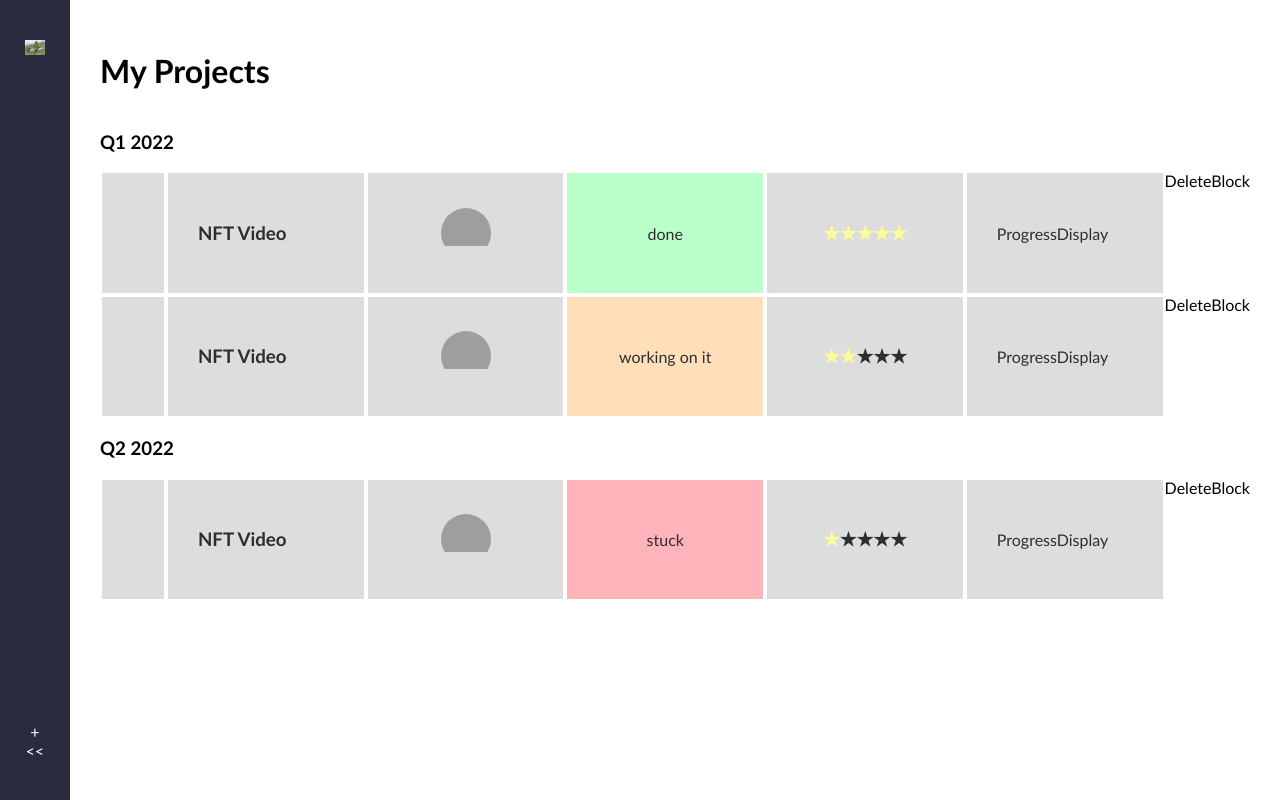
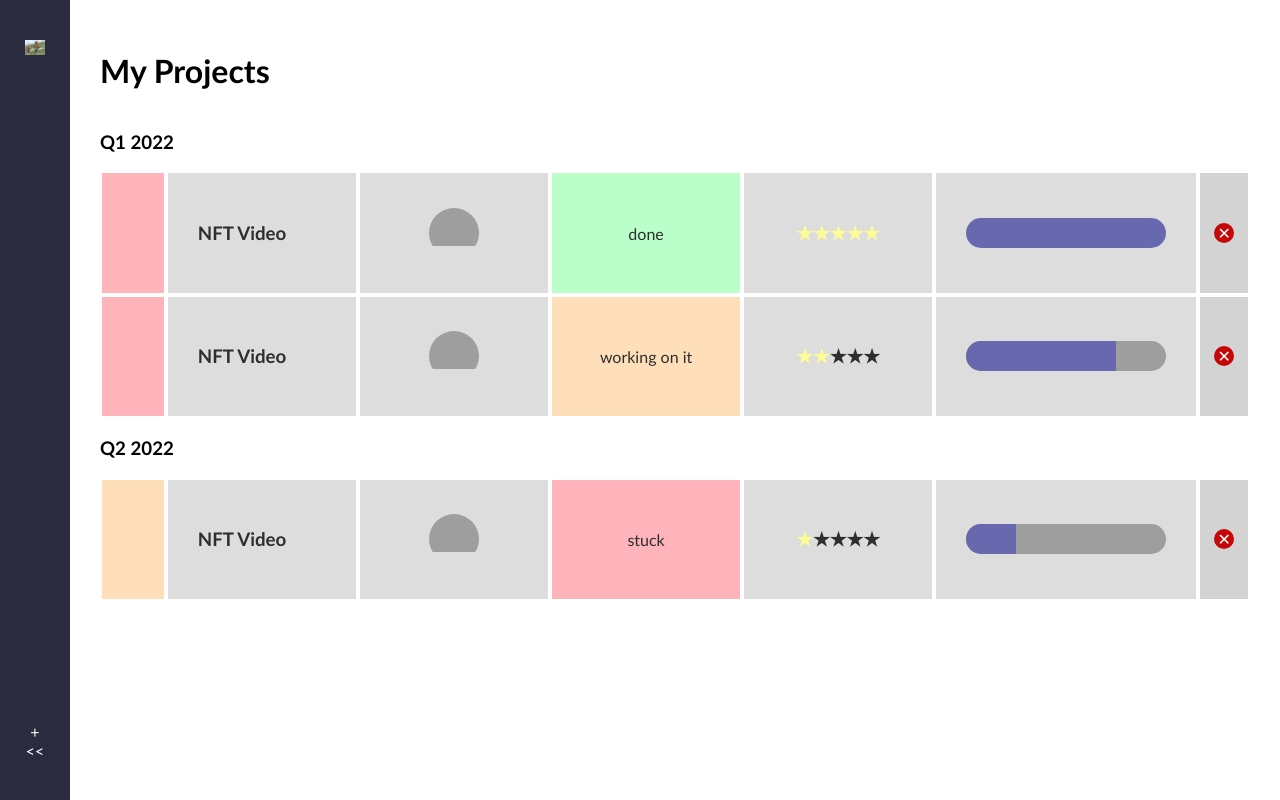
Before and after one commit to hayesdev/8-Fifteen, a React (Create React App) app in the folder 8-fifteen/: page / in a window 1280 px wide. Built offline with nearby package versions, Linux system fonts and the light colour scheme; grey boxes are pictures that could not be loaded.

Commit message:
Completes dashboard styling

```diff
--- a/8-fifteen/src/components/DeleteBlock.js
+++ b/8-fifteen/src/components/DeleteBlock.js
@@ -1,7 +1,14 @@
 import React from "react";
 
 const DeleteBlock = () => {
-  return <div>DeleteBlock</div>;
+  const deleteTicket = () => console.log("ticket deleted!");
+  return (
+    <div className="delete-block">
+      <div className="delete-icon" onClick={deleteTicket}>
+        ✕
+      </div>
+    </div>
+  );
 };
 
 export default DeleteBlock;
--- a/8-fifteen/src/components/PriorityDisplay.js
+++ b/8-fifteen/src/components/PriorityDisplay.js
@@ -4,7 +4,7 @@ const PriorityDisplay = ({ priority }) => {
   return (
     <div className="priority-display">
       <div className="star-container">
-        <h3 style={{ color: priority >= 1 ? "rgb(253,253,150)" : "" }}>★</h3>
+        <h3 style={{ color: priority >= 1 ? "rgb(253, 253, 150)" : "" }}>★</h3>
         <h3 style={{ color: priority >= 2 ? "rgb(253,253,150)" : "" }}>★</h3>
         <h3 style={{ color: priority >= 3 ? "rgb(253,253,150)" : "" }}>★</h3>
         <h3 style={{ color: priority >= 4 ? "rgb(253,253,150)" : "" }}>★</h3>
--- a/8-fifteen/src/components/ProgressDisplay.js
+++ b/8-fifteen/src/components/ProgressDisplay.js
@@ -1,7 +1,16 @@
 import React from "react";
 
-const ProgressDisplay = () => {
-  return <div>ProgressDisplay</div>;
+const ProgressDisplay = ({ progress }) => {
+  return (
+    <div className="progress-display">
+      <div className="progress-bar">
+        <div
+          className="progress-indicator"
+          style={{ width: progress + "%" }}
+        ></div>
+      </div>
+    </div>
+  );
 };
 
 export default ProgressDisplay;
--- a/8-fifteen/src/components/TicketCard.js
+++ b/8-fifteen/src/components/TicketCard.js
@@ -10,12 +10,12 @@ const TicketCard = ({ color, ticket }) => {
   return (
     <div className="ticket-card">
       <Link to={`/ticket/${ticket.documentId}`} id="link">
-        <div className="ticket-color"></div>
+        <div className="ticket-color" style={{ backgroundColor: color }}></div>
         <h3>{ticket.title}</h3>
         <AvatarDisplay ticket={ticket} />
         <StatusDisplay status={ticket.status} />
         <PriorityDisplay priority={ticket.priority} />
-        <ProgressDisplay />
+        <ProgressDisplay progress={ticket.progress} />
       </Link>
       <DeleteBlock />
     </div>
--- a/8-fifteen/src/index.css
+++ b/8-fifteen/src/index.css
@@ -104,6 +104,47 @@ nav .icon {
   display: flex;
   justify-content: center;
 }
+
 .priority-display .star-container {
   display: flex;
 }
+
+/***** Progress Display *****/
+.progress-display {
+  min-width: 200px;
+}
+
+.progress-display .progress-bar {
+  width: 100%;
+  height: 30px;
+  background-color: rgb(158, 158, 158);
+  border-radius: 15px;
+  overflow: hidden;
+}
+
+.progress-bar .progress-indicator {
+  background-color: rgb(104, 104, 175);
+  height: 100%;
+}
+
+/***** Delete Block *****/
+.delete-block {
+  display: flex;
+  justify-content: center;
+  align-items: center;
+  background-color: rgb(211, 211, 211);
+  width: 50px;
+  margin: 2px;
+  cursor: pointer;
+}
+
+.delete-block .delete-icon {
+  display: flex;
+  justify-content: center;
+  align-items: center;
+  width: 20px;
+  height: 20px;
+  border-radius: 10px;
+  background-color: rgb(198, 7, 7);
+  color: rgb(255, 255, 255);
+}
--- a/8-fifteen/src/pages/Dashboard.js
+++ b/8-fifteen/src/pages/Dashboard.js
@@ -24,7 +24,7 @@ const Dashboard = () => {
       avatar: { avatar },
       status: "stuck",
       priority: 1,
-      progress: 90,
+      progress: 25,
       description: "Video demonstrating working with NFT's safely",
       createdAt: Date.now(),
     },
@@ -36,10 +36,18 @@ const Dashboard = () => {
       avatar: { avatar },
       status: "working on it",
       priority: 2,
-      progress: 25,
+      progress: 75,
       description: "Video demonstrating working with NFT's safely",
       createdAt: Date.now(),
     },
+  ];
+
+  const colors = [
+    "rgb(255, 179, 186)",
+    "rgb(255, 223, 186)",
+    "rgb(255, 255, 186)",
+    "rgb(186, 255, 201)",
+    "rgb(186, 255, 255)",
   ];
 
   const uniqueCategories = [
@@ -61,7 +69,7 @@ const Dashboard = () => {
                     // elements in a mapping/list need the 'key' prop
                     key={_index}
                     id={_index}
-                    color={filteredTicket.color}
+                    color={colors[categoryIndex] || colors[0]}
                     ticket={filteredTicket}
                   />
                 ))}
```
